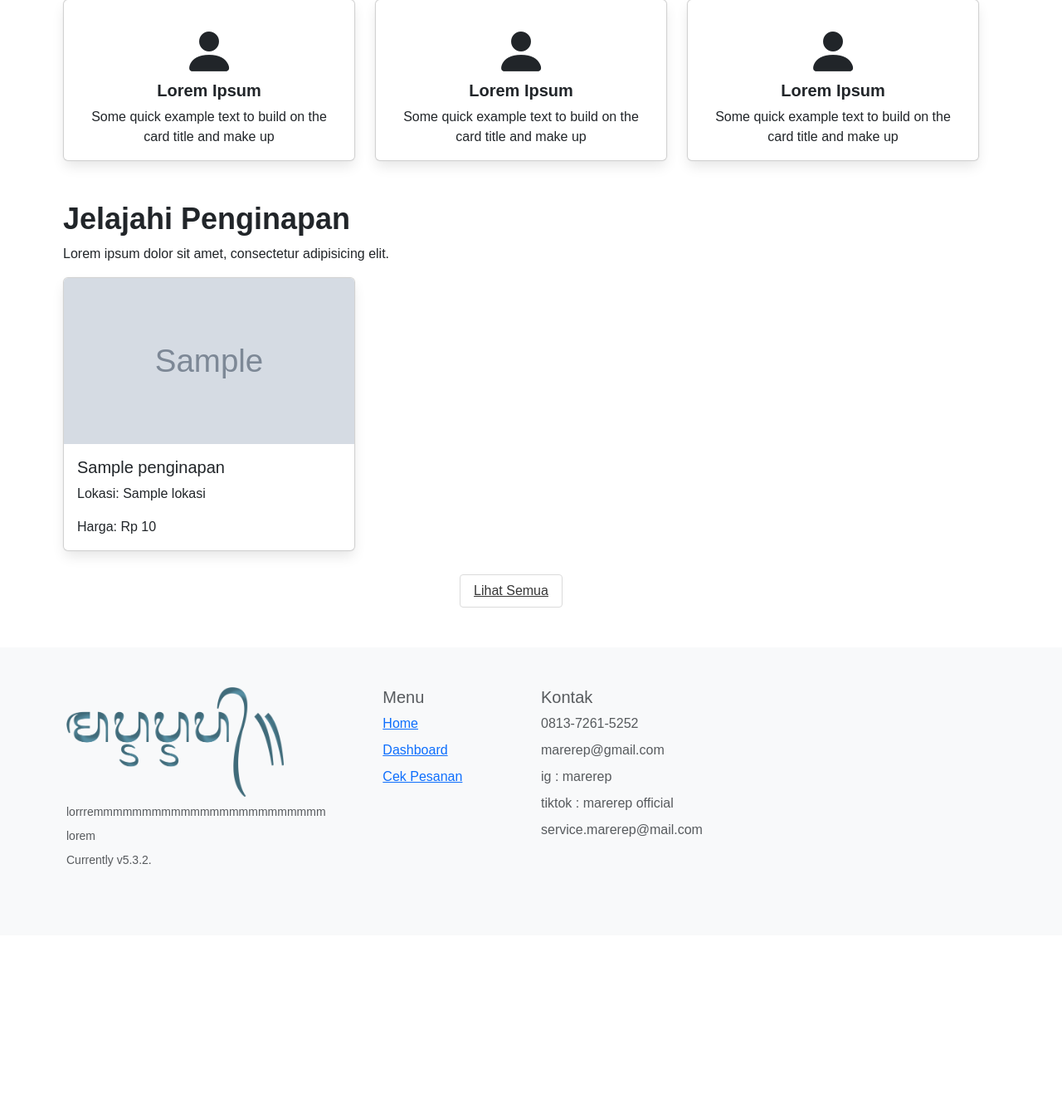
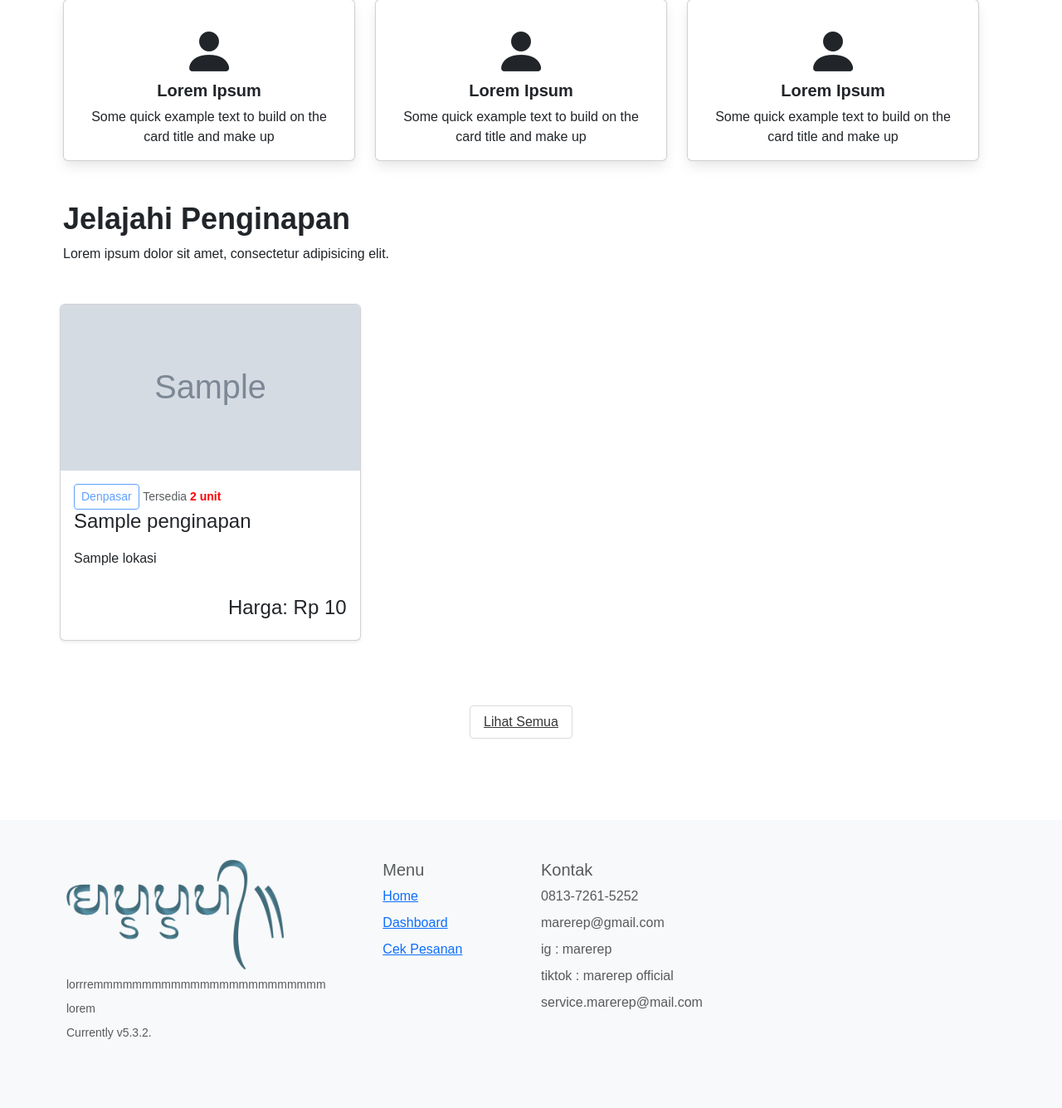
Before and after one commit to Dekguss/Final-Project, a Flask app: page / in a window 1280 px wide. Shown: the part 843-2178 px from the top of the page at 83% size. Before the commit the page ends 1887 px from the top, so only its background shows below. Run offline with Flask 3, Linux system fonts and the light colour scheme; grey boxes marked "Sample" are stand-in pictures; a database or web service that is not in the repository returns one stand-in record (values such as "Sample title"); some libraries are stand-ins or nearby versions.

Commit message:
halaman index

```diff
--- a/templates/index.html
+++ b/templates/index.html
@@ -190,26 +190,39 @@
                     </p>
                 </div>
 
-                <div class="row">
-                    {% for accommodation in accommodations[-3:] %}
-                    <div class="col-4">
-                        <div class="card" style="width: 100%">
+                <div class="row row-cols-1 row-cols-sm-2 row-cols-md-3 g-3" id="penginapan-container">
+                    {% for accommodation in accommodations [-3:] %}
+                    <div class="col">
+                        <div class="card shadow-sm">
                             <img src="{{ url_for('static', filename='image_penginapan/' + accommodation['gambar']) }}"
                                 class="card-img-top" alt="gambar" style="height: 200px; object-fit: cover;">
                             <div class="card-body">
-                                <h5 class="card-title">{{ accommodation['nama'] }}</h5>
-                                <p class="card-text">Lokasi: {{ accommodation['lokasi'] }}</p>
-                                <p class="card-text">Harga: Rp {{ accommodation['harga'] }}</p>
+                                <div class="kepala">
+                                    <button type="button" class="btn btn-outline-primary btn-sm" disabled>
+                                        Denpasar </button>
+                                    <small class="text-body-secondary">Tersedia <b style="color: red;"> 2 unit
+                                        </b></small>
+                                </div>
+                                <div class="deskripsi">
+                                    <h4 class="card-title-bold">{{ accommodation['nama'] }}</h4>
+                                    <h6 class="card-text"><i class="fa fa-map-marker"
+                                            style="font-size:30px"></i>
+                                        {{ accommodation['lokasi'] }}</h6>
+                                    <br>
+                                    <h4 class="d-flex justify-content-end">Harga: Rp {{ accommodation['harga']
+                                        }}
+                                    </h4>
+                                </div>
                             </div>
                         </div>
                     </div>
                     {% endfor %}
-                    <div class="columns is-centered mt-3">
-                        <div class="column is-half-tablet">
-                            <div class="has-text-centered">
-                                <div>
-                                    <a href="/pencarian" class="button is-lihat">Lihat Semua</a>
-                                </div>
+                </div>
+                <div class="columns is-centered mt-3" style="padding-top: 50px; padding-bottom: 50px;">
+                    <div class="column is-half-tablet">
+                        <div class="has-text-centered">
+                            <div>
+                                <a href="/pencarian" class="button is-lihat">Lihat Semua</a>
                             </div>
                         </div>
                     </div>
```
